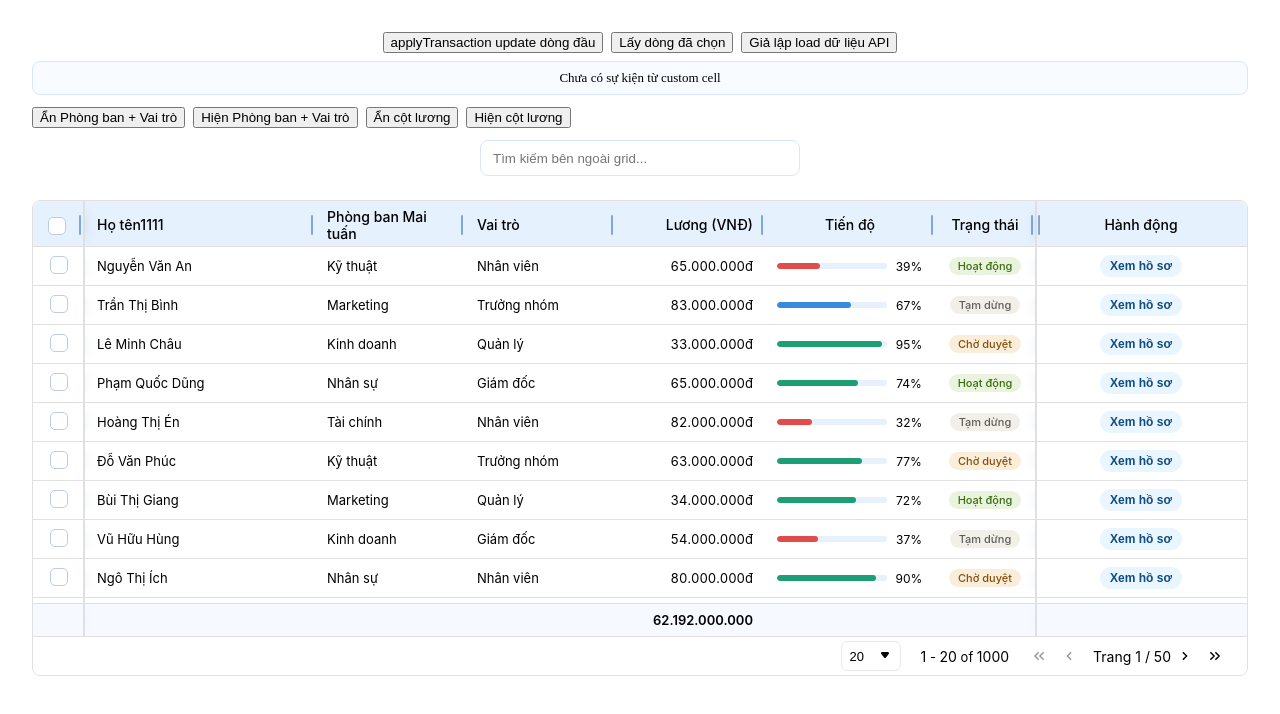
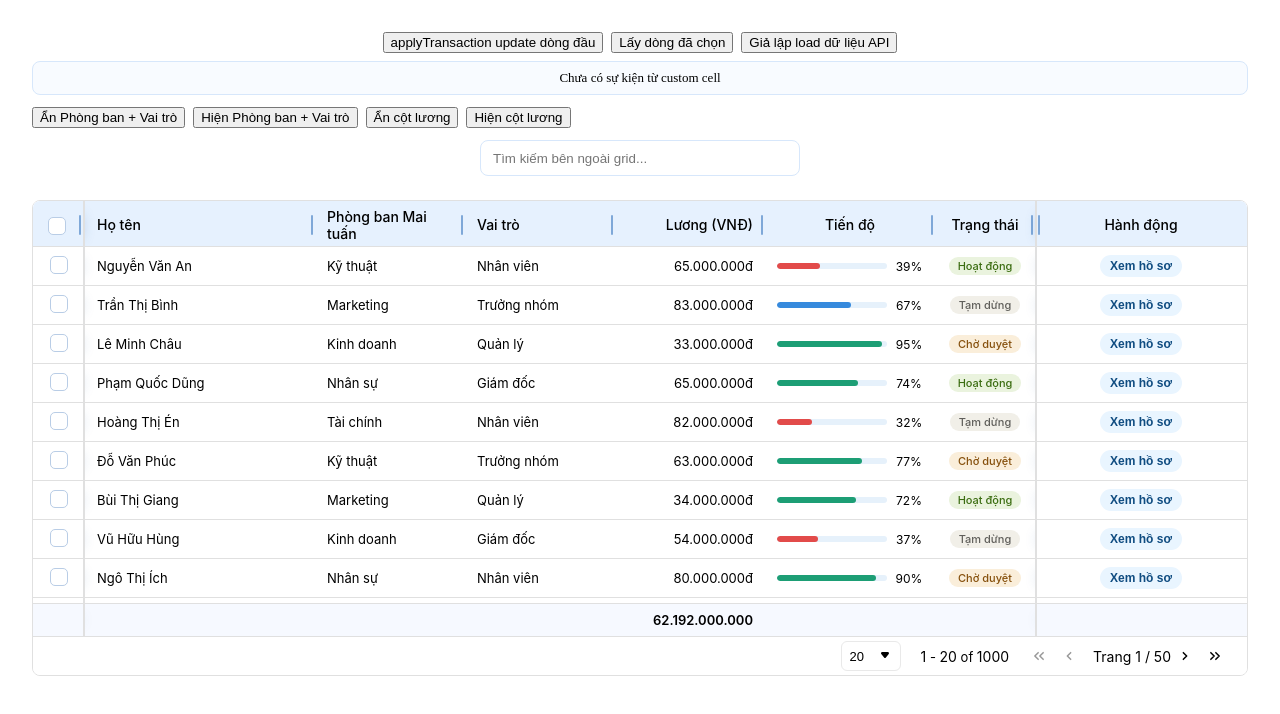
Before and after one commit to Fenell/data-grid-react, a React (Vite) app: page / in a window 1280 px wide. Shown: the top 714 px of the page. Built offline with nearby package versions, Linux system fonts and the light colour scheme; a web font is replaced by a local one.

Commit message:
thêm prop valueFormatter để có thể format lại value cell

```diff
--- a/src/App.tsx
+++ b/src/App.tsx
@@ -67,22 +67,22 @@ const createEmployeeColumns = (
     width: 52,
   },
   {
-    id: "id",
-    label: "ID",
+    field: "id",
+    headerName: "ID",
     sortable: true,
     width: 80,
     align: "center",
     hide: true,
   },
   {
-    id: "name",
-    label: "Họ tên1111",
+    field: "name",
+    headerName: "Họ tên",
     sortable: true,
     width: 230,
   },
   {
-    id: "dept",
-    label: "Phòng ban Mai tuấn",
+    field: "dept",
+    headerName: "Phòng ban Mai tuấn",
     sortable: true,
     filterable: true,
     filterType: "select",
@@ -90,8 +90,8 @@ const createEmployeeColumns = (
     width: 150,
   },
   {
-    id: "role",
-    label: "Vai trò",
+    field: "role",
+    headerName: "Vai trò",
     sortable: true,
     filterable: true,
     filterType: "select",
@@ -99,21 +99,17 @@ const createEmployeeColumns = (
     width: 150,
   },
   {
-    id: "salary",
-    label: "Lương (VNĐ)",
+    field: "salary",
+    headerName: "Lương (VNĐ)",
     sortable: true,
     width: 150,
     align: "right",
     enableSummary: true,
-    cell: (row) => (
-      <span style={{ fontVariantNumeric: "tabular-nums" }}>
-        {row.salary.toLocaleString("vi-VN")}đ
-      </span>
-    ),
+    valueFormatter: (value) => `${Number(value ?? 0).toLocaleString("vi-VN")}đ`,
   },
   {
-    id: "progress",
-    label: "Tiến độ",
+    field: "progress",
+    headerName: "Tiến độ",
     sortable: true,
     width: 170,
     align: "center",
@@ -154,8 +150,8 @@ const createEmployeeColumns = (
     },
   },
   {
-    id: "status",
-    label: "Trạng thái",
+    field: "status",
+    headerName: "Trạng thái",
     sortable: true,
     filterable: true,
     filterType: "select",
@@ -188,8 +184,8 @@ const createEmployeeColumns = (
     },
   },
   {
-    id: "actions",
-    label: "Hành động",
+    field: "actions",
+    headerName: "Hành động",
     width: 130,
     align: "center",
     pinned: "right",
@@ -203,8 +199,8 @@ const createEmployeeColumns = (
     ),
   },
   {
-    id: "joined",
-    label: "Ngày vào",
+    field: "joined",
+    headerName: "Ngày vào",
     sortable: true,
     width: 120,
     align: "center",
--- a/src/components/DataGrid.logic.ts
+++ b/src/components/DataGrid.logic.ts
@@ -59,12 +59,25 @@ const compareCellValues = (left: unknown, right: unknown): number => {
   return VIETNAMESE_COLLATOR.compare(String(left), String(right));
 };
 
+const formatCellValue = (
+  value: unknown,
+  valueFormatter?: string | ((value: unknown) => string),
+) => {
+  if (typeof valueFormatter === "function") {
+    return valueFormatter(value);
+  }
+  if (typeof valueFormatter === "string") {
+    return valueFormatter;
+  }
+  return String(value ?? "");
+};
+
 const resolveColumnId = <T extends GridRow>(
   column: ColumnDef<T>,
   index: number,
 ) => {
-  if ("id" in column && column.id) {
-    return String(column.id);
+  if ("field" in column && column.field) {
+    return String(column.field);
   }
   return `__checkbox_${index}`;
 };
@@ -83,7 +96,7 @@ const createTanStackColumns = <T extends GridRow>(
     if (column.cell === "checkBox") {
       return {
         id: columnId,
-        header: column.label ?? "",
+        header: column.headerName ?? "",
         cell: ({ row }) =>
           createElement("input", {
             "aria-label": `Select row ${row.id}`,
@@ -124,14 +137,14 @@ const createTanStackColumns = <T extends GridRow>(
 
     return {
       id: columnId,
-      accessorFn: (row) => row[column.id],
-      header: column.label,
+      accessorFn: (row) => row[column.field],
+      header: column.headerName,
       cell: ({ row }) => {
         if (column.cell) {
           return column.cell(row.original);
         }
-        const value = row.original[column.id];
-        return String(value ?? "");
+        const value = row.original[column.field];
+        return formatCellValue(value, column.valueFormatter);
       },
       enableSorting: column.sortable ?? false,
       sortingFn: (rowA, rowB, colId) =>
@@ -504,7 +517,7 @@ export const useDataGridController = <T extends GridRow>({
       const columnId = resolveColumnId(column, index);
       let hasNumericValue = false;
       let total = 0;
-      const fieldId = column.id;
+      const fieldId = column.field;
 
       localRows.forEach((row) => {
         const value = row[fieldId];
```
Also changed, not shown: src/components/DataGrid.types.ts (+7 -5 lines).
